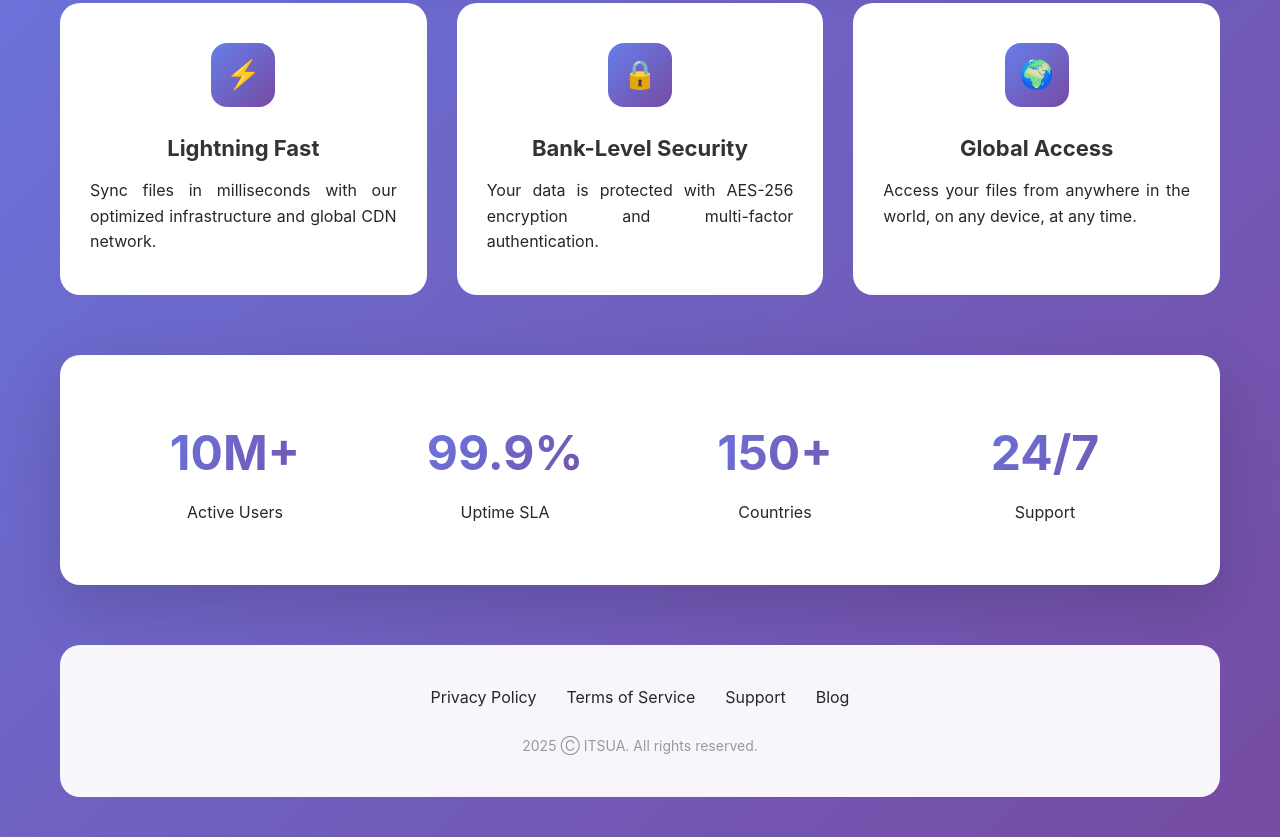
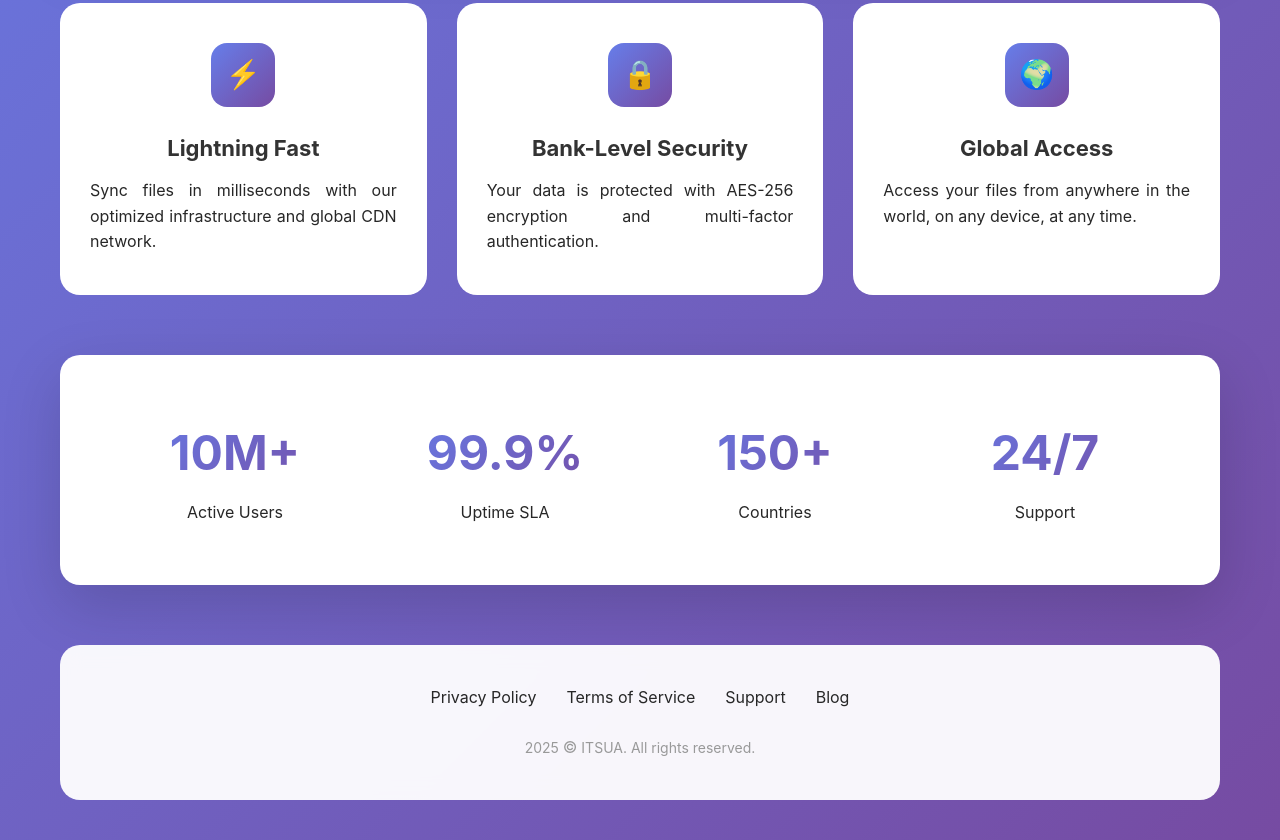
Before and after one commit to Psycameron/itsua-test-task, a plain HTML site: page index.html in a window 1280 px wide. Shown: the part 677-1517 px from the top of the page. Drawn offline with Linux system fonts and the light colour scheme.

Commit message:
fix: Fixed the copyright

```diff
--- a/index.html
+++ b/index.html
@@ -254,6 +254,21 @@
         font-size: 14px;
       }
 
+      .copyright-icon {
+        font-size: 16px;
+      }
+
+      .copyright-link {
+        color: inherit;
+        text-decoration: none;
+        transition: color 0.3s;
+      }
+
+      .copyright-link:hover {
+        color: #667eea;
+        text-decoration: underline;
+      }
+
       /* Responsive adjustments */
       @media (max-width: 768px) {
         .hero {
@@ -376,7 +391,10 @@
           <li><a href="#">Support</a></li>
           <li><a href="#">Blog</a></li>
         </ul>
-        <p class="copyright">2025 Ⓒ ITSUA. All rights reserved.</p>
+        <p class="copyright">
+          2025 <span class="copyright-icon">&copy;</span>
+          <a class="copyright-link" href="#">ITSUA</a>. All rights reserved.
+        </p>
       </footer>
     </div>
   </body>
```
